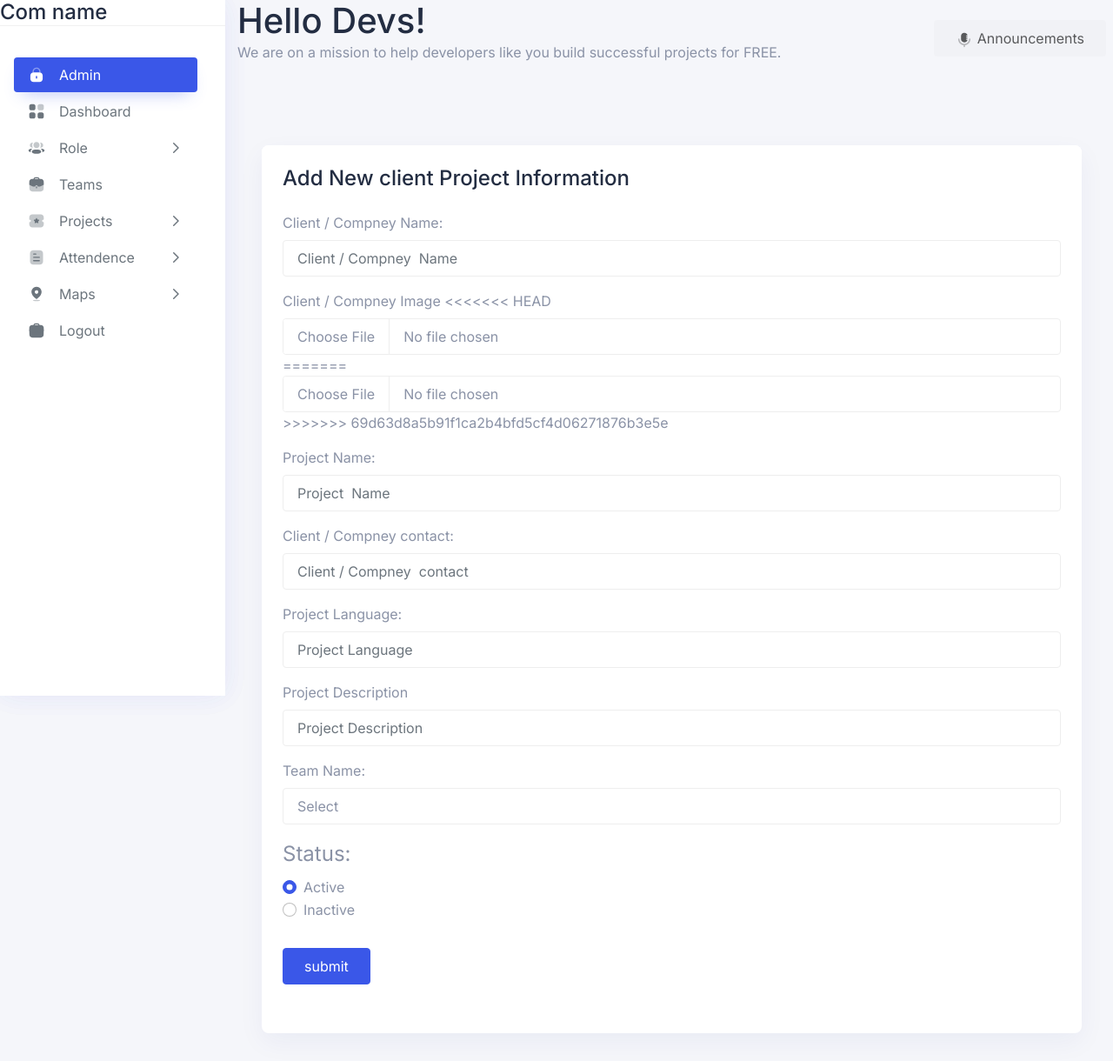
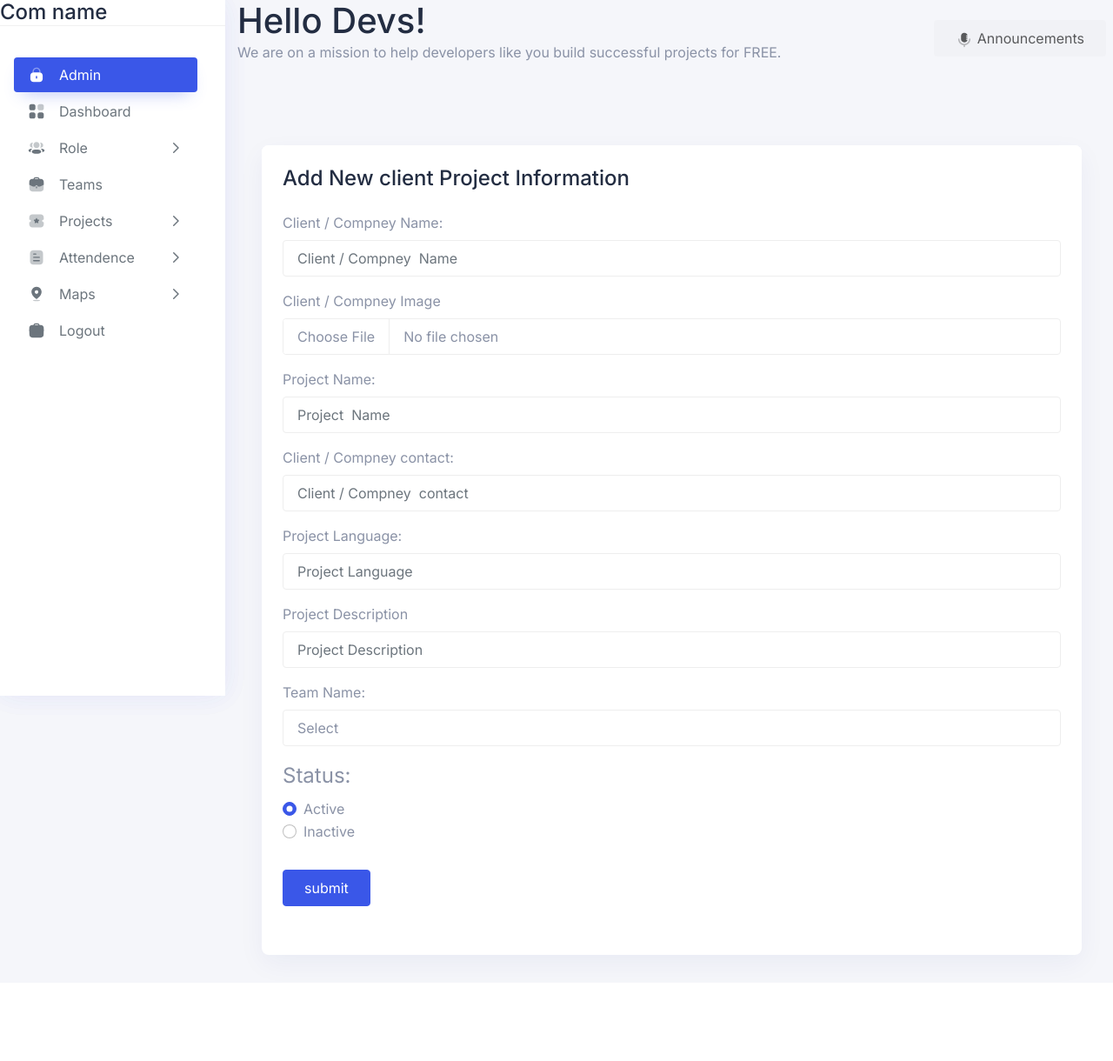
Before and after one commit to henixmehta/Erpsystem, a PHP site: page /addclientproject.php in a window 1280 px wide. Shown: the whole page at 87% size. After the commit the page ends 1119 px from the top, so only its background shows below. Run offline with PHP 8.4, Linux system fonts and the light colour scheme; the visitor is signed in with stand-in values (Sample User, id 1); data that the repository does not hold is empty.

Commit message:
add client

```diff
--- a/addclientproject.php
+++ b/addclientproject.php
@@ -89,49 +89,33 @@
                                <div class="form-group col-md-15">
                                    <label class="form-label" for="fname">Client / Compney Name:</label>
                                    <input type="text" class="form-control" id="tname" placeholder="Client / Compney  Name" name="com_name" required>
-                                   <span class="error"><?php //echo $e_fname; ?></span>
+
                                 </div>
                                 <div class="form-group col-md-15">
                                     <label class="form-label" for="Degree"> Client / Compney  Image </label>
-<<<<<<< HEAD
+
                                     <input type="file" class="form-control" id="image" placeholder="Client / Compney  Image"  name="com_img" required>
-=======
-                                    <input type="file" class="form-control" id="image" placeholder="Client / Compney  Image"  name="c_img">
->>>>>>> 69d63d8a5b91f1ca2b4bfd5cf4d06271876b3e5e
-                                    <span class="error"><?php // echo $e_fname; ?></span>
+
                                 </div>
                                 <div class="form-group col-md-15">
                                     <label class="form-label" for="fname">Project Name:</label>
                                     <input type="text" class="form-control" id="tname" placeholder="Project  Name" name="proj_name" required>
-                                    <!-- <span class="error"><?php // echo $e_fname; ?></span>                              -->
-                                </div>
+                              </div>
                                 <div class="form-group col-md-15">
                                     <label class="form-label" for="fname">Client / Compney contact:</label>
                                     <input type="text" class="form-control" id="tname" placeholder="Client / Compney  contact" name="com_con" required>
-                                    <!-- <span class="error"><?php // echo $e_fname; ?></span>                              -->
                                 </div>
                                 <div class="form-group">
-                                <!-- <label class="form-label">Team Name:</label>
-                                <select name="type" class="selectpicker form-control" data-style="py-0" name="t_name">
-                                    <option>Select</option>
-                                    <option>Web Designer</option>
-                                    <option>Web Developer</option>
-                                    <option>Tester</option>
-                                    <option>Php Developer</option>
-                                    <option>Ios Developer </option>
-                                </select>
-                                </div> -->
+
                                  <div class="form-group col-md-15">
                                  <label class="form-label" for="fname">Project Language:</label>
                                  <input type="text" class="form-control" id="tname" placeholder="Project Language" name="proj_lang" required>
-                                 <span class="error"><?php // echo $e_fname; ?></span>
                               </div>
 
                               <fieldset class="mb-3">
                               <div class="form-group col-md-15">
                                  <label class="form-label" for="add1">Project Description</label>
                                  <input type="text" class="form-control" id="add1" placeholder="Project Description" name="proj_desc" requiredrequired>
-                              <!-- <span class="error"><?php // echo $e_fname; ?></span>   -->
                               </div>
 
                               <div class="form-group">
```
